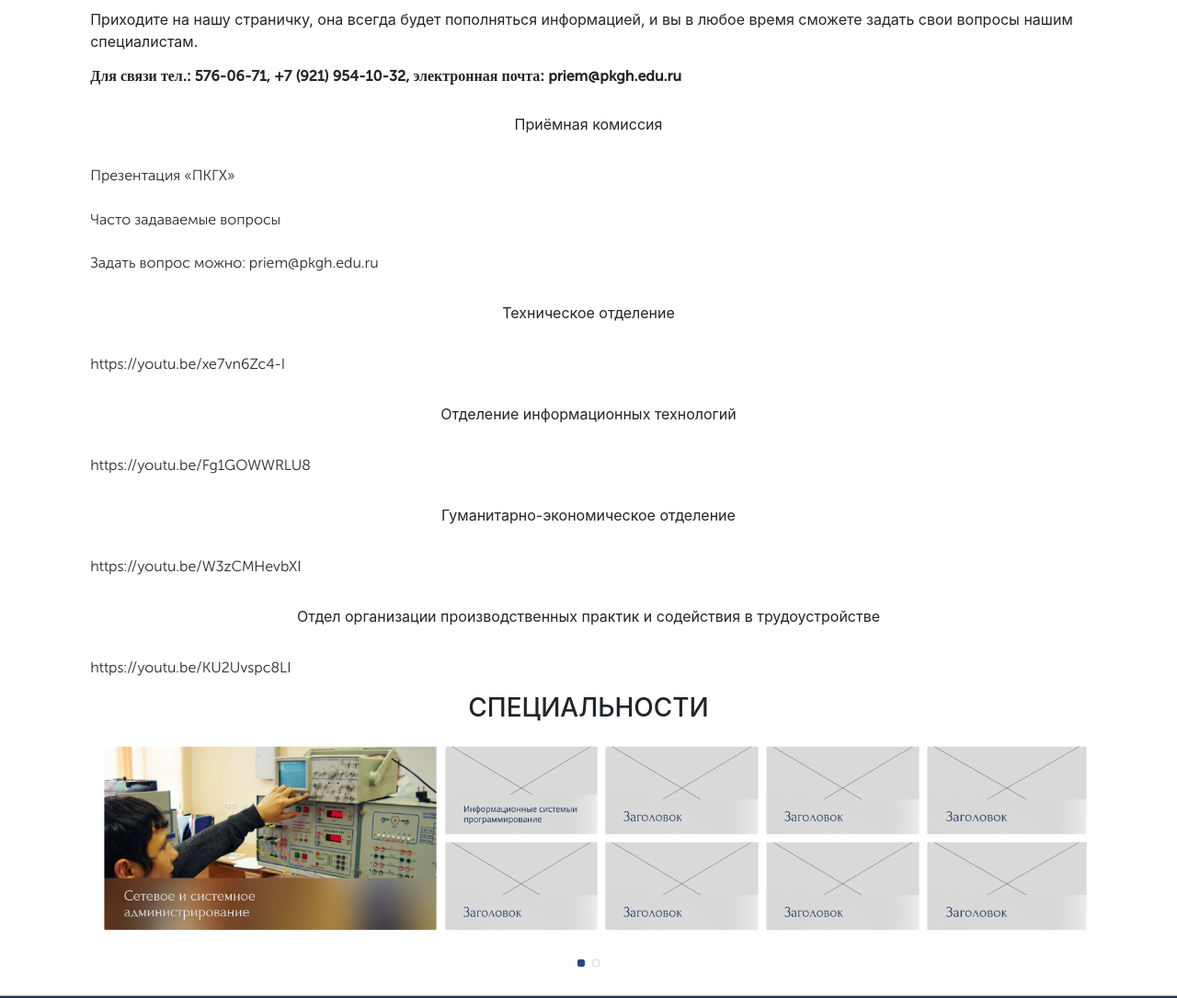
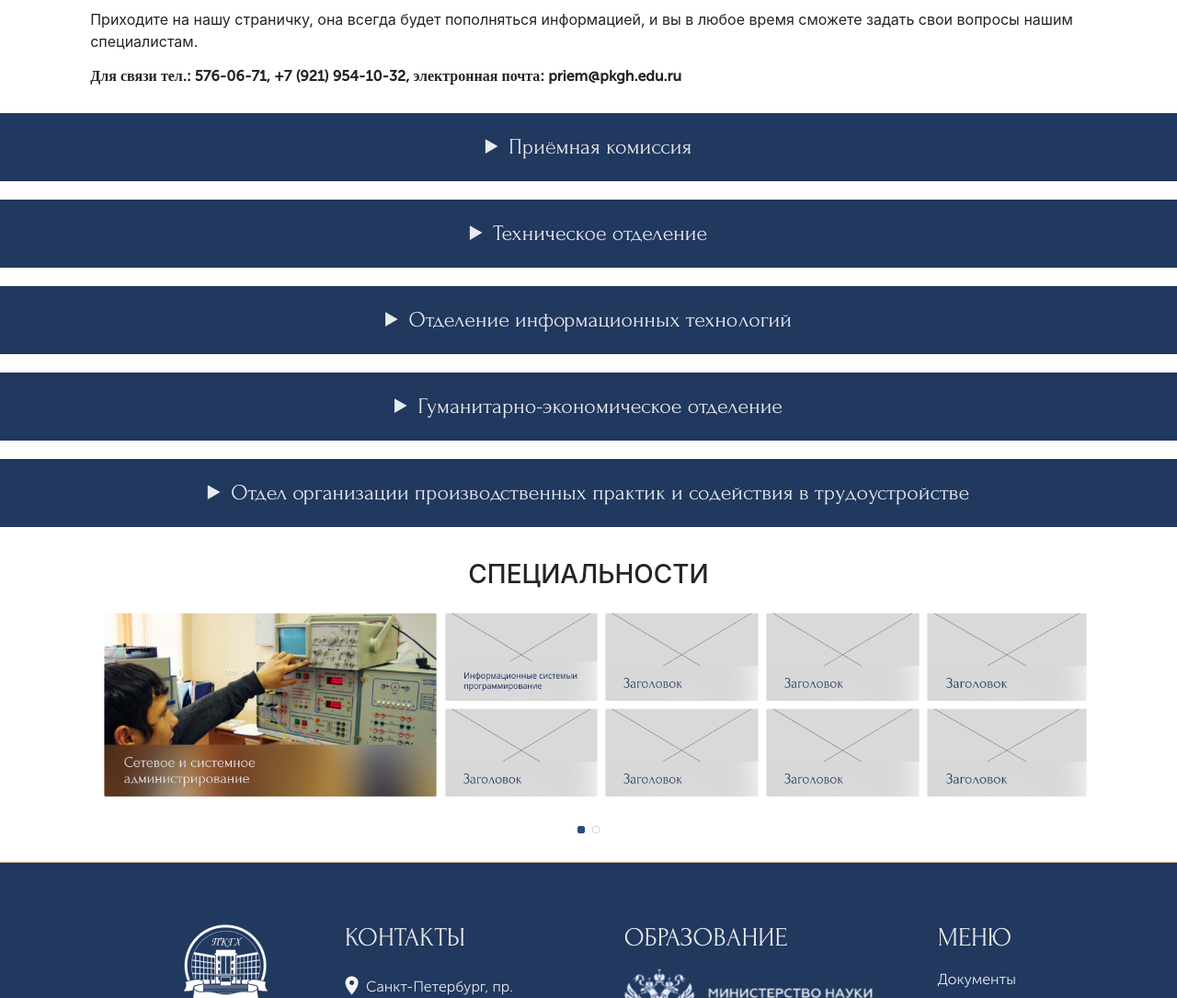
Before and after one commit to SolarSnowLight/pkgh-layout, a plain HTML site: page infoForParticulars.html in a window 1280 px wide. Shown: the part 1200-2285 px from the top of the page at 92% size. Drawn offline with nearby package versions, Linux system fonts and the light colour scheme.

Commit message:
fix nfoForParticulars.html

```diff
--- a/css/infoForParticulars.scss
+++ b/css/infoForParticulars.scss
@@ -77,3 +77,35 @@
           minmax(400px, 1fr)
   [grid-end];
 }
+
+// TODO: [Кровель] Временный класс, после общей готовности верстки
+// нужно будет заменить/доработать классы, с подобными названиями
+// по странице.
+// Причина: не адаптивно, пример: accordion-box
+.scope-style {
+  .accordion-box {
+    display: flex;
+    flex-direction: row;
+    justify-content: center;
+    align-items: center;
+    padding: 24px 0px;
+    gap: 16px;
+    background: var(--saphire-100);
+    margin-bottom: 20px;
+    width: 100vw;
+
+    &__details {
+      text-align: center;
+    }
+
+    &__content {
+      display: flex;
+      align-items: center;
+      padding: 32px 0px;
+    }
+
+    &__text {
+      text-align: left;
+    }
+  }
+}
--- a/infoForParticulars.html
+++ b/infoForParticulars.html
@@ -16,12 +16,13 @@
   <link rel="stylesheet" href="css/slider-major.css">
   <link rel="stylesheet" href="css/footer.css">
   <link rel="stylesheet" href="css/dropdown.css">
+  <link rel="stylesheet" href="css/infoForParticulars.css">
   <link rel="stylesheet" href="https://cdn.jsdelivr.net/npm/bootstrap@4.0.0/dist/css/bootstrap.min.css"
         integrity="sha384-Gn5384xqQ1aoWXA+058RXPxPg6fy4IWvTNh0E263XmFcJlSAwiGgFAW/dAiS6JXm" crossorigin="anonymous">
 </head>
 
 <body>
-  <div class="wrapper">
+  <div class="wrapper scope-style">
     <div class="content">
 
       <!-- header -->
@@ -161,100 +162,96 @@
 
       </section>
       <!-- Приёмная комиссия -->
-      <div class="section-separator">
-        <span class="section-separator__text">
-          Приёмная комиссия
-        </span>
-      </div>
-
-      <section class="container-fluid">
-        <ul class="list-decoration__none py-3 m-0">
+      <div class="accordion-box">
+        <details class="accordion-box__details container-fluid" >
+          <summary class="color-sapphire_10 text_pointer forum_400 font_size-24_height-26"> Приёмная комиссия</summary>
+          <div class="accordion-box__content">
+            <ul class="list-decoration__none link-sapphire_30 py-3 m-0 text-left">
               <li class="pb-4">
-            <a class="body_thin color_graphite_100" href="#">
+                <a class="body_thin link-sapphire_30" href="#">
                   Презентация «ПКГХ»
                 </a>
               </li>
               <li class="pb-4">
-            <a class="body_thin color_graphite_100" href="#">
+                <a class="body_thin link-sapphire_30" href="#">
                   Часто задаваемые вопросы
                 </a>
               </li>
-          <li class="body_thin color_graphite_100 ">
+              <li class="body_thin link-sapphire_30">
                 Задать вопрос можно: priem@pkgh.edu.ru
               </li>
             </ul>
-      </section>
+          </div>
+        </details>
+      </div>
 
       <!-- Техническое отделение -->
-      <div class="section-separator">
-        <span class="section-separator__text">
-          Техническое отделение
-        </span>
-      </div>
-
-      <section class="container-fluid">
-        <!-- LINKS LIST W/O LIST-ITEMS -->
-
-        <ul class="list-decoration__none py-3 m-0">
-          <li>
-            <a class="body_thin color_graphite_100" href="https://youtu.be/xe7vn6Zc4-I">
+      <div class="accordion-box">
+        <details class="accordion-box__details container-fluid" >
+          <summary class="color-sapphire_10 text_pointer forum_400 font_size-24_height-26">Техническое отделение</summary>
+          <div class="accordion-box__content">
+            <ul class="list-decoration__none link-sapphire_30 py-3 m-0 text-left">
+              <li class="pb-4">
+                <a class="body_thin link-sapphire_30" href="https://youtu.be/xe7vn6Zc4-I">
                   https://youtu.be/xe7vn6Zc4-I
                 </a>
               </li>
             </ul>
-      </section>
+          </div>
+        </details>
+      </div>
+
+
 
       <!-- Отделение информационных технологий -->
-      <div class="section-separator">
-        <span class="section-separator__text">
+      <div class="accordion-box">
+        <details class="accordion-box__details container-fluid" >
+          <summary class="color-sapphire_10 text_pointer forum_400 font_size-24_height-26">
             Отделение информационных технологий
-        </span>
+          </summary>
+          <div class="accordion-box__content">
+            <ul class="list-decoration__none link-sapphire_30 py-3 m-0 text-left">
+              <a class="body_thin link-sapphire_30" href="https://youtu.be/xe7vn6Zc4-I">
+                https://youtu.be/Fg1GOWWRLU8
+              </a>
+            </ul>
+          </div>
+        </details>
+      </div>
+
+      <!-- Гуманитарно-экономическое отделение -->
+      <div class="accordion-box">
+        <details class="accordion-box__details container-fluid" >
+          <summary class="color-sapphire_10 text_pointer forum_400 font_size-24_height-26">
+            Гуманитарно-экономическое отделение
+          </summary>
+          <div class="accordion-box__content">
+            <ul class="list-decoration__none link-sapphire_30 py-3 m-0 text-left">
+              <a class="body_thin link-sapphire_30" href="https://youtu.be/W3zCMHevbXI">
+                https://youtu.be/W3zCMHevbXI
+              </a>
+            </ul>
+          </div>
+        </details>
+      </div>
+
+      <!-- Отдел организации производственных практик и содействия в трудоустройстве -->
+        <div class="accordion-box">
+          <details class="accordion-box__details container-fluid" >
+            <summary class="color-sapphire_10 text_pointer forum_400 font_size-24_height-26">
+              Отдел организации производственных практик и содействия в трудоустройстве
+            </summary>
+            <div class="accordion-box__content">
+              <ul class="list-decoration__none link-sapphire_30 py-3 m-0 text-left">
+                <a class="body_thin link-sapphire_30" href="https://youtu.be/KU2Uvspc8LI">
+                  https://youtu.be/KU2Uvspc8LI
+                </a>
+              </ul>
+            </div>
+          </details>
         </div>
 
       <section class="container-fluid">
-        <ul class="list-decoration__none py-3 m-0">
-          <li>
-            <a class="body_thin color_graphite_100" href="https://youtu.be/xe7vn6Zc4-I">
-              https://youtu.be/Fg1GOWWRLU8
-            </a>
-          </li>
-        </ul>
-      </section>
-
-      <!-- Гуманитарно-экономическое отделение -->
-      <div class="section-separator">
-        <span class="section-separator__text">
-          Гуманитарно-экономическое отделение
-        </span>
-      </div>
-
-      <section class="container-fluid">
-        <ul class="list-decoration__none py-3 m-0">
-          <li>
-            <a class="body_thin color_graphite_100" href="https://youtu.be/W3zCMHevbXI">
-              https://youtu.be/W3zCMHevbXI
-            </a>
-          </li>
-        </ul>
-      </section>
-
-      <!-- Отдел организации производственных практик и содействия в трудоустройстве -->
-      <div class="section-separator">
-        <span class="section-separator__text">
-          Отдел организации производственных практик и содействия в трудоустройстве
-        </span>
-      </div>
-
-      <section class="container-fluid">
-        <ul class="list-decoration__none py-3 m-0">
-          <li>
-            <a class="body_thin color_graphite_100" href="https://youtu.be/KU2Uvspc8LI">
-              https://youtu.be/KU2Uvspc8LI
-            </a>
-          </li>
-        </ul>
-
-
         <h3 class="h3 text-center mb-4">
           СПЕЦИАЛЬНОСТИ
         </h3>
```
Also changed, not shown: css/infoForParticulars.css, 2 other files. Lines whose indentation alone changed are shown as unchanged.
